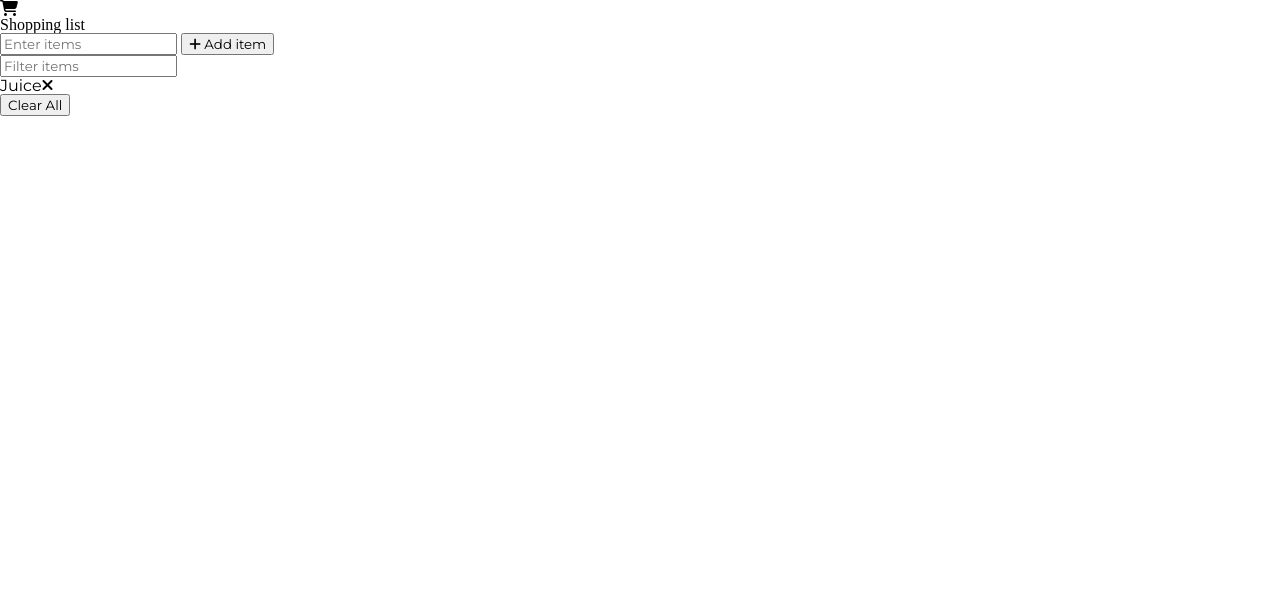
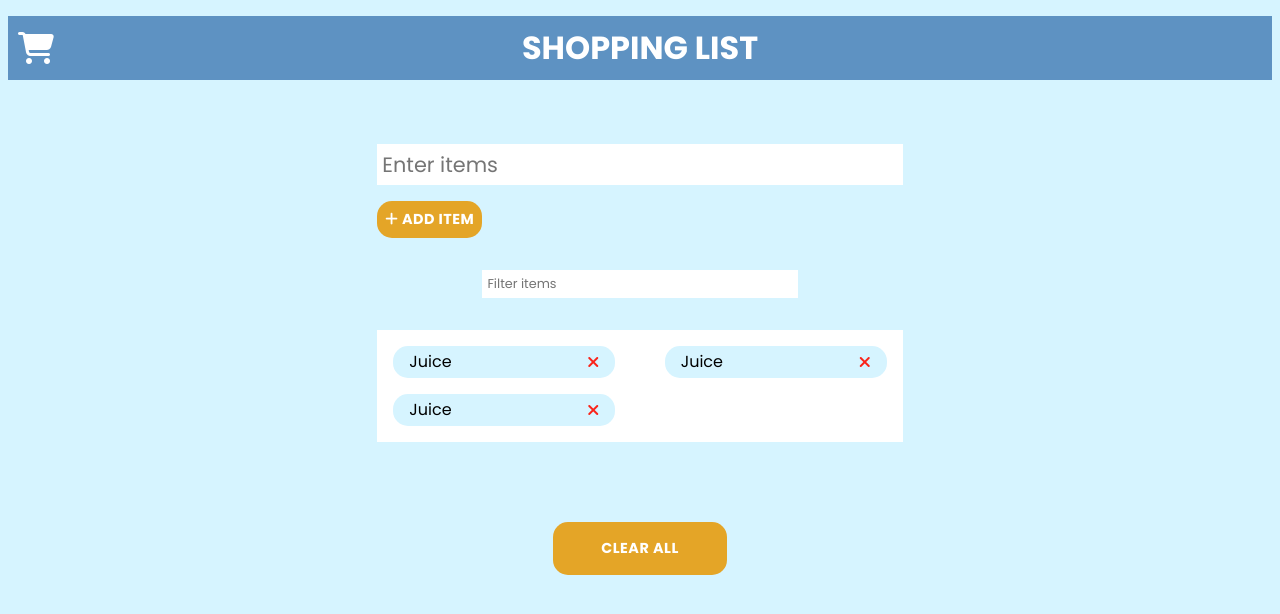
Before and after one commit to domagojkuzmek/easy-shopping-app, a website built with Vite: page index.html in a window 1280 px wide. Built offline with nearby package versions, Linux system fonts and the light colour scheme.

Commit message:
Main styling practically finished

```diff
--- a/index.html
+++ b/index.html
@@ -7,8 +7,7 @@
     <!-- Fonts -->
     <link rel="preconnect" href="https://fonts.googleapis.com">
     <link rel="preconnect" href="https://fonts.gstatic.com" crossorigin>
-    <link href="https://fonts.googleapis.com/css2?family=Montserrat:wght@100;200;300;400;500;600;700;800;900&display=swap" rel="stylesheet">
-
+    <link href="https://fonts.googleapis.com/css2?family=Poppins:wght@300;400;500;600;700&display=swap" rel="stylesheet">
     <!-- Icons -->
     <link rel="stylesheet" href="https://cdnjs.cloudflare.com/ajax/libs/font-awesome/6.5.1/css/all.min.css" integrity="sha512-DTOQO9RWCH3ppGqcWaEA1BIZOC6xxalwEsw9c2QQeAIftl+Vegovlnee1c9QX4TctnWMn13TZye+giMm8e2LwA==" crossorigin="anonymous" referrerpolicy="no-referrer" />
   </head>
@@ -33,7 +32,9 @@
 
         <section class="itemsWindow">
           <ul class="list">
-            <li class="list__item">Juice<i class="fa-solid fa-xmark"></i></li>
+            <li class="list__item">Juice<i class="fa-solid fa-xmark" role="button"></i></li>
+            <li class="list__item">Juice<i class="fa-solid fa-xmark" role="button"></i></li>
+            <li class="list__item">Juice<i class="fa-solid fa-xmark" role="button"></i></li>
           </ul>
         </section>
 
--- /dev/null
+++ b/scss/_footer.scss
@@ -0,0 +1,6 @@
+footer {
+
+    & .clearBtn {
+        padding: 1rem 3rem;
+    }
+}
--- /dev/null
+++ b/scss/_header.scss
@@ -0,0 +1,21 @@
+@import "mixins";
+
+header {
+    position: fixed;
+    top: 0;
+    width: 100%;
+    padding: 1rem 0;
+    background-color: var(--blue);
+    color: var(--white);
+    font-size: 2rem;
+    text-transform: uppercase;
+    font-weight: bold;
+    @include flex;
+    justify-content: center;
+    position: relative;
+
+    & i {
+        position: absolute;
+        left: 10px;
+    }
+}
--- /dev/null
+++ b/scss/_main.scss
@@ -0,0 +1,44 @@
+@use "util";
+@import "mixins";
+
+main {
+    @include flex;
+    flex-direction: column;
+    gap: 2rem;
+
+   .filterWindow {
+    width: 60%;
+
+    & .filter {
+        font-size: 0.8rem;
+    }
+   }
+
+   & .itemsWindow {
+    width: 100%;
+
+    & .list {
+        background-color: var(--white);
+        width: 100%;
+        padding: 1rem;
+        display: inline-flex;
+        justify-content: space-between;
+        flex-wrap: wrap;
+        gap: 1rem;
+
+        &__item {
+            width: 45%;
+            @include flex;
+            justify-content: space-between;
+            padding: 0.5rem 1rem;
+            background-color: var(--sky-blue);
+            border-radius: 15px;
+
+            & i {
+                color: var(--red);
+                cursor: pointer;
+            }
+        }
+    }
+   }
+}
--- a/scss/_mixins.scss
+++ b/scss/_mixins.scss
@@ -3,11 +3,17 @@
 // Media queries mixin
 @mixin layout($breakpoint) {
     @if map-has-key($breakpoints, $breakpoint){
-        @media screen and (max-width: map-get($breakpoints, $breakpoint)) {
+        @media screen and (min-width: map-get($breakpoints, $breakpoint)) {
             @content;
         }
     }
     @else {
         @warn "Unfortunately, there was an error with retrieving breakpoint values!"
     }
+};
+
+// Flexbox mixin
+@mixin flex() {
+    display: flex;
+    align-items: center;
 }
--- a/scss/_reset.scss
+++ b/scss/_reset.scss
@@ -1,6 +1,6 @@
 * {
     box-sizing: border-box;
-	font-family: 'Montserrat', sans-serif;
+	font-family: 'Poppins', sans-serif;
 }
 html, body, div, span, applet, object, iframe,
 h1, h2, h3, h4, h5, h6, p, blockquote, pre,
@@ -19,7 +19,6 @@ time, mark, audio, video {
 	padding: 0;
 	border: 0;
 	font-size: 100%;
-	font: inherit;
 	vertical-align: baseline;
 }
 /* HTML5 display-role reset for older browsers */
--- /dev/null
+++ b/scss/_util.scss
@@ -0,0 +1,28 @@
+.inputBar {
+    width: 100%;
+    border: none;
+    outline: none;
+    font-size: 1.3rem;
+    padding: 5px;
+}
+
+.btn {
+    background-color: var(--orange);
+    border: none;
+    outline: none;
+    padding: 0.5rem;
+    border-radius: 15px;
+    color: var(--white);
+    font-size: 0.9rem;
+    font-weight: 700;
+    letter-spacing: 0.5px;
+    text-transform: uppercase;
+    margin-block-start: 1rem;
+    cursor: pointer;
+    transition: 0.2s ease-in-out;
+
+    &:active {
+        background-color: var(--light-orange);
+        transform: scale(1.1);
+    }
+}
--- a/scss/_variables.scss
+++ b/scss/_variables.scss
@@ -4,7 +4,8 @@
     --blue: #5e92c2;
     --light-blue: #96c8fb;
     --sky-blue: #d6f4ff;
-    --orange: #e29e21;
+    --orange: #e79b0de3;
+    --light-orange: #ffa600;
     --white: #ffffff;
     --red: #FA2319;
 }
--- a/scss/style.scss
+++ b/scss/style.scss
@@ -1,3 +1,22 @@
 @use "reset";
 @use "variables";
+@use "header";
+@use "main";
+@use "footer";
+@use "util";
 @import "mixins";
+
+body {
+    width: 100%;
+    height: 100vh;
+    background-color: var(--sky-blue);
+}
+
+.container {
+    width: 100%;
+    margin-inline: inline;
+    padding: 1rem 0.5rem;
+    @include flex;
+    flex-direction: column;
+    gap: 4rem;
+}
```
